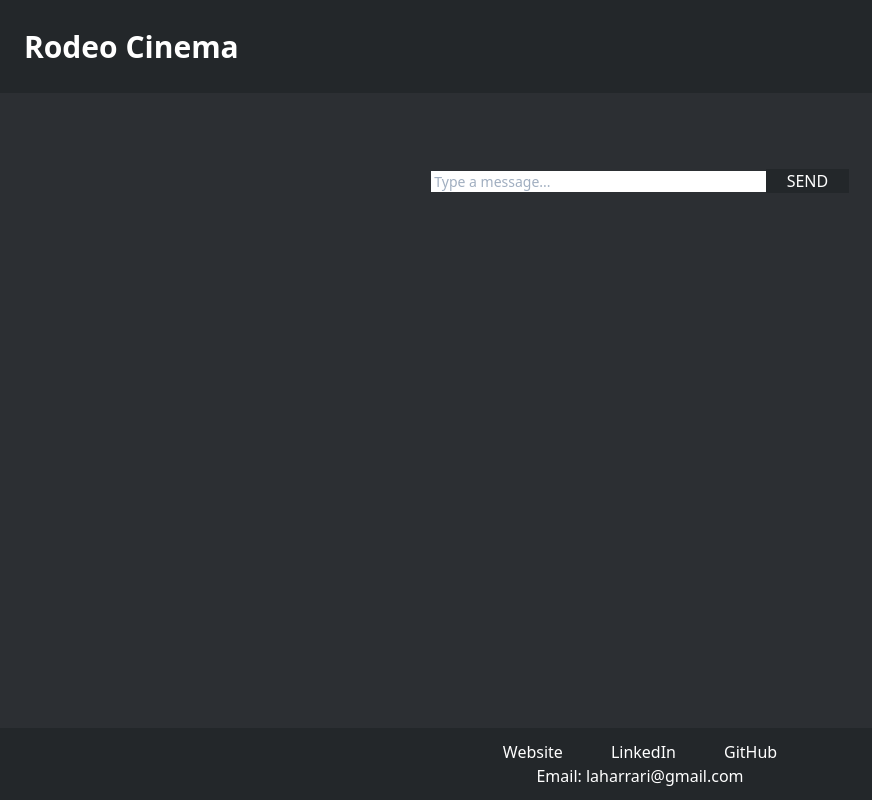
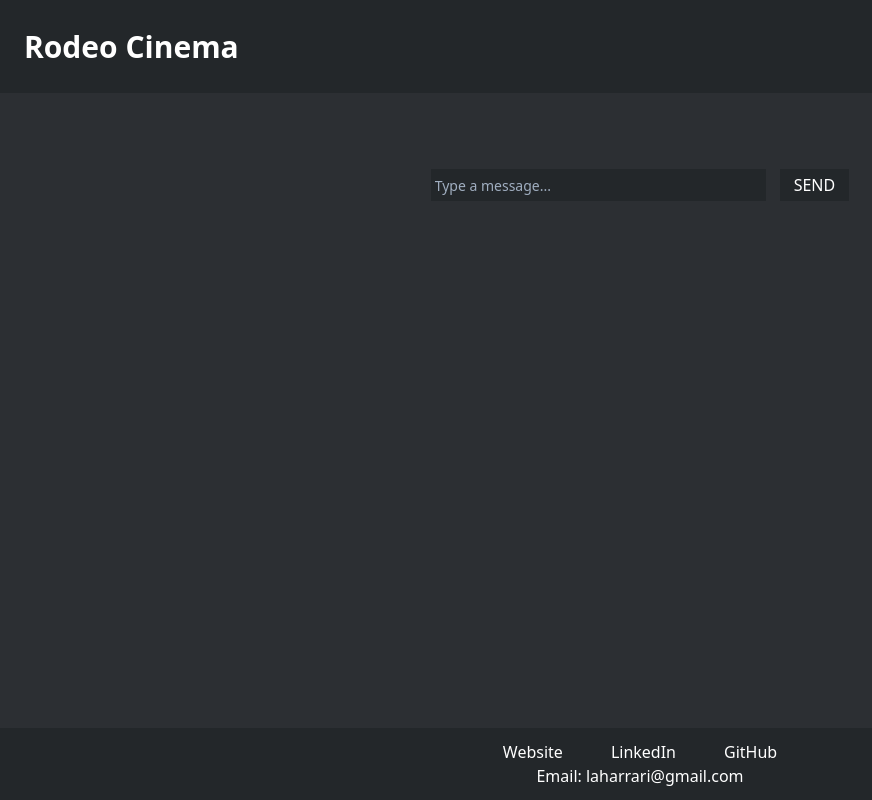
Before and after one commit to laharrari/rodeo-cinema, a React (Create React App) app in the folder client/: page /theater in a window 1280 px wide. Shown: the whole page, without its empty margins (0-872 px from the left). Built offline with nearby package versions, Linux system fonts and the light colour scheme.

Commit message:
Formatted chat messages.

```diff
--- a/client/src/Components/Chat/ChatDisplay.js
+++ b/client/src/Components/Chat/ChatDisplay.js
@@ -4,7 +4,7 @@ import Message from './Message';
 
 function ChatDisplay({ messages, name }) {
     return (
-        <div>
+        <div className="overflow-auto flex-auto">
             {messages.map((message, i) => <div key={i}>
                 <Message message={message} name={name} /></div>)}
         </div>
--- a/client/src/Components/Chat/ChatInput.js
+++ b/client/src/Components/Chat/ChatInput.js
@@ -2,17 +2,17 @@ import React from 'react';
 
 function ChatInput({ setMessage, sendMessage, message }) {
   return (
-      <form className="form">
+      <form className="form flex justify-between">
         <input
-          className="border-none rounded-none p-5% w-4/5 text-sm outline-none"
+          className="bg-discordMain border-none rounded-none p-5% w-4/5 text-sm outline-none p-1 text-discordText"
           type="text"
-          placeholder=" Type a message..."
+          placeholder="Type a message..."
           value={message}
           onChange={({ target: { value } }) => setMessage(value)}
           onKeyPress={event => event.key === 'Enter' ? sendMessage(event) : null}
         />
         <button className="bg-discordMain text-discordText uppercase
-        no-underline w-1/5 border-none p-20px inline-block outline-none" onClick={e => sendMessage(e)}>Send</button>
+        no-underline w-1/6 border-none p-1 inline-block outline-none" onClick={e => sendMessage(e)}>Send</button>
     </form>
   )
 }
--- a/client/src/Components/Chat/Message.js
+++ b/client/src/Components/Chat/Message.js
@@ -3,7 +3,7 @@ import ReactEmoji from 'react-emoji';
 
 function Message({ message, name }) {
     let isSentByCurrentUser = false;
-    console.log(message);
+
     const trimmedName = name.trim().toLowerCase();
 
     if (message.username === trimmedName) {
@@ -11,23 +11,32 @@ function Message({ message, name }) {
     }
 
     return (
-        isSentByCurrentUser
-        ?   (
-                <div className="">
-                    <div className="">
-                        <p className="">{trimmedName} - {message.time}</p>
-                        <p className="">{ReactEmoji.emojify(message.text)}</p>
-                    </div>
+        // isSentByCurrentUser
+        // ?   (
+        //         <div className="flex justify-end">
+        //             <p className="flex center tracking-wider pr-10">{trimmedName} - {message.time}</p>
+        //                 <div className="">
+        //                     <p className="">{ReactEmoji.emojify(message.text)}</p>
+        //                 </div>
+        //         </div>
+        //     )
+        //     : (
+        //         <div className="flex justify-start">
+        //             <p className="flex center tracking-wider pl-10">{message.username} - {message.time}</p>
+        //                 <div className="">
+        //                     <p className="">{ReactEmoji.emojify(message.text)}</p>
+        //                 </div>
+        //         </div>
+        //     )
+
+        <div className="flex justify-start mb-2 mt-2 pl-2 pr-2">
+            <div className="bg-discordMain text-discordText p-2 rounded-xl">
+                <p className="flex center tracking-wider">{message.username}    {message.time}</p>
+                <div className="break-all">
+                    <p className="align-middle">{ReactEmoji.emojify(message.text)}</p>
                 </div>
-            )
-            : (
-                <div className="">
-                    <div className="">
-                        <p className="">{message.username} - {message.time}</p>
-                        <p className="">{ReactEmoji.emojify(message.text)}</p>
-                    </div>
-                </div>
-            )
+            </div>
+        </div>
     )
 }
 
```
